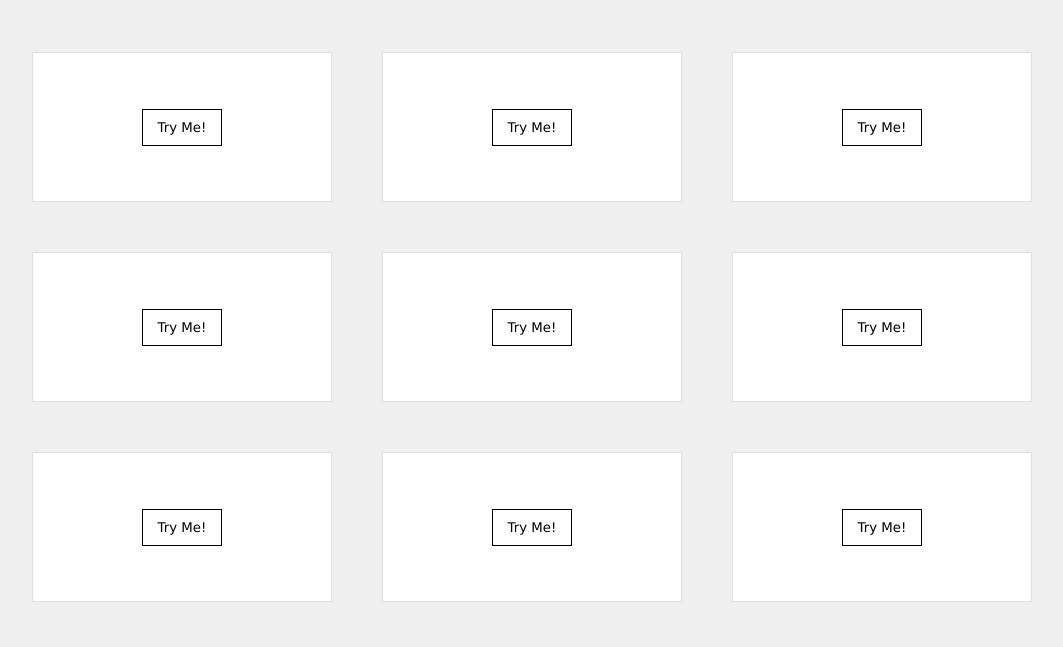
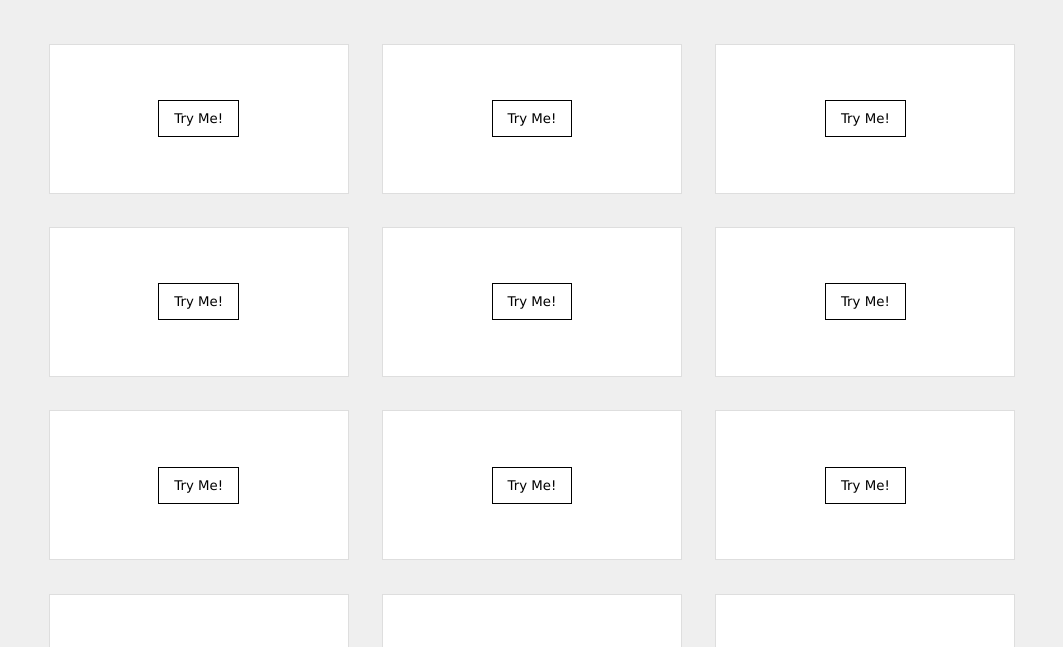
Before and after one commit to thejessicafelts/button-styles, a plain HTML site: page src/index.html in a window 1280 px wide. Shown: the part 109-756 px from the top of the page, without its empty margins (108-1171 px from the left). Drawn offline with Linux system fonts and the light colour scheme.

Commit message:
Arranging Cards

```diff
--- a/src/assets/css/main.css
+++ b/src/assets/css/main.css
@@ -22,7 +22,7 @@ section#buttons .inner-container {
     color: black;
     padding: 30px;
     width: 300px;
-    margin: 25px 0;
+    margin: calc(100px / 6) 0;
     height: 150px;
     text-align: center;
     display: flex;
@@ -33,7 +33,7 @@ section#buttons .inner-container {
 .buttons-wrapper {
     display: flex;
     flex-direction: row;
-    justify-content: space-between;
+    justify-content: space-around;
     flex-wrap: wrap;
 }
 
```
